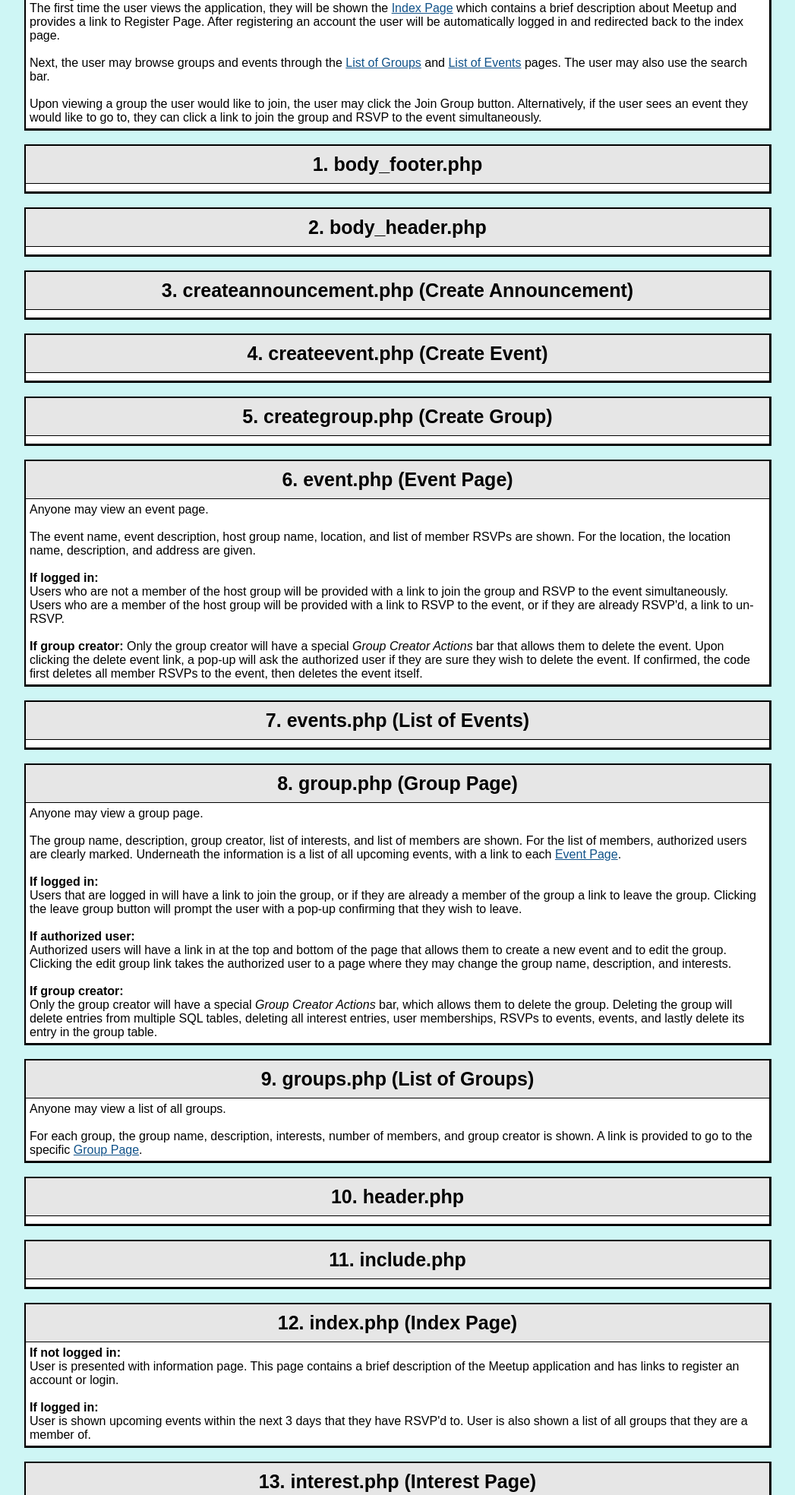
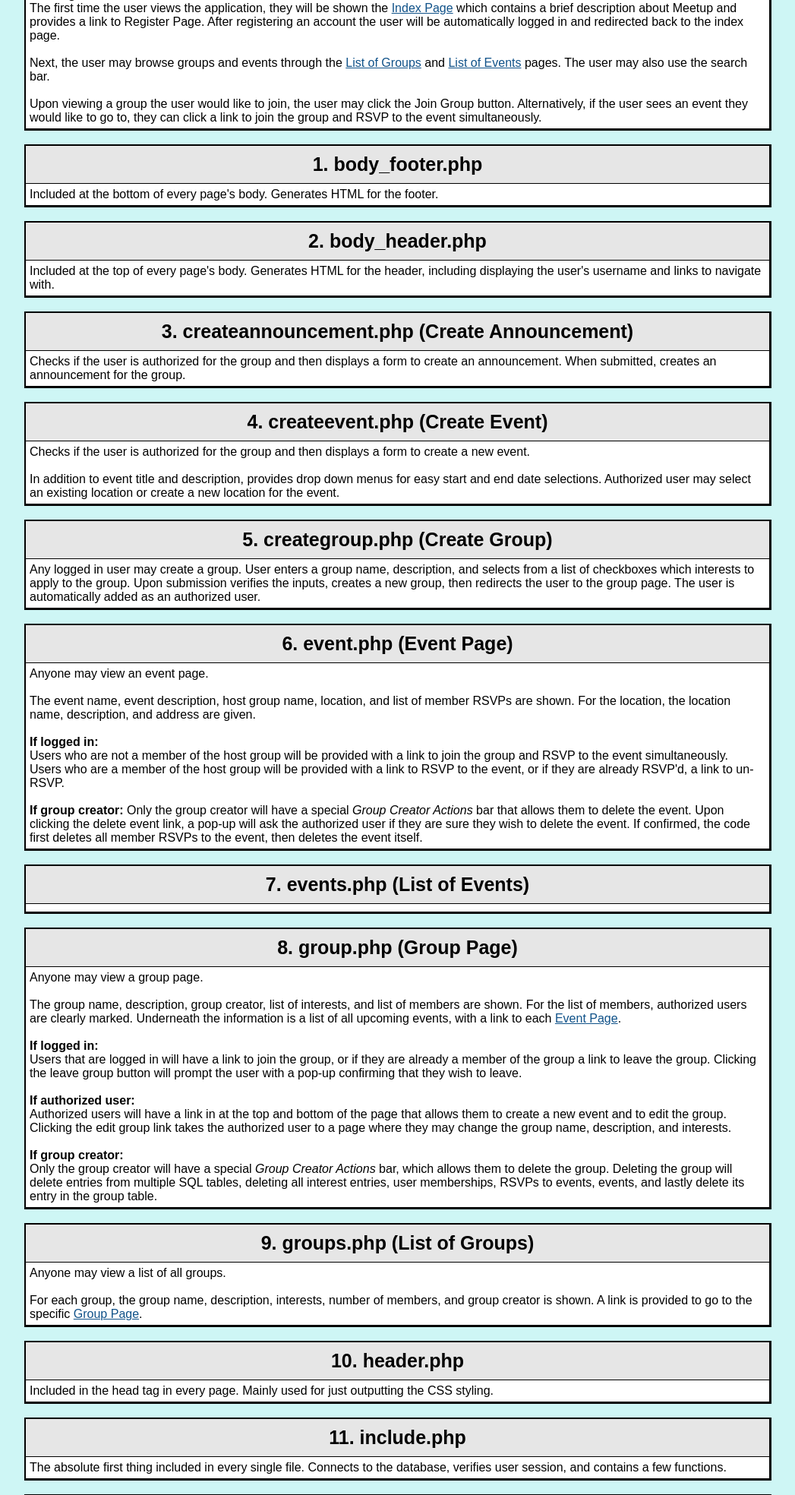
Before and after one commit to Andrew-Zarenberg/Meetup, a PHP site: page /readme.php in a window 1280 px wide. Shown: the part 914-2882 px from the top of the page at 76% size, without its empty margins (116-1163 px from the left). Run offline with PHP 8.4, Linux system fonts and the light colour scheme; lists and menus that the app fills with data are empty.

Commit message:
updated readme

```diff
--- a/readme.php
+++ b/readme.php
@@ -79,35 +79,37 @@
 		<table cellspacing="0">
 			<tr><th class="table_header" id="tab_body_footer">1. body_footer.php</th></tr>
 			<tr><td>
-
+				Included at the bottom of every page's body.  Generates HTML for the footer.
 			</tr></td>
 		</table><br />
 
 		<table cellspacing="0">
 			<tr><th class="table_header" id="tab_body_header">2. body_header.php</th></tr>
 			<tr><td>
-
+				Included at the top of every page's body.  Generates HTML for the header, including displaying the user's username and links to navigate with.
 			</tr></td>
 		</table><br />
 
 		<table cellspacing="0">
 			<tr><th class="table_header" id="tab_createannouncement">3. createannouncement.php (Create Announcement)</th></tr>
 			<tr><td>
-
+				Checks if the user is authorized for the group and then displays a form to create an announcement.  When submitted, creates an announcement for the group.
 			</tr></td>
 		</table><br />
 
 		<table cellspacing="0">
 			<tr><th class="table_header" id="tab_createevent">4. createevent.php (Create Event)</th></tr>
 			<tr><td>
-
+				Checks if the user is authorized for the group and then displays a form to create a new event.  <br /><br />
+				In addition to event title and description, provides drop down menus for easy start and end date selections.
+				Authorized user may select an existing location or create a new location for the event.
 			</tr></td>
 		</table><br />
 
 		<table cellspacing="0">
 			<tr><th class="table_header" id="tab_creategroup">5. creategroup.php (Create Group)</th></tr>
 			<tr><td>
-
+				Any logged in user may create a group.  User enters a group name, description, and selects from a list of checkboxes which interests to apply to the group.  Upon submission verifies the inputs, creates a new group, then redirects the user to the group page.  The user is automatically added as an authorized user.
 			</tr></td>
 		</table><br />
 
@@ -162,14 +164,14 @@
 		<table cellspacing="0">
 			<tr><th class="table_header" id="tab_header">10. header.php</th></tr>
 			<tr><td>
-
+				Included in the head tag in every page.  Mainly used for just outputting the CSS styling.
 			</tr></td>
 		</table><br />
 
 		<table cellspacing="0">
 			<tr><th class="table_header" id="tab_include">11. include.php</th></tr>
 			<tr><td>
-
+				The absolute first thing included in every single file.  Connects to the database, verifies user session, and contains a few functions.
 			</tr></td>
 		</table><br />
 
@@ -204,35 +206,36 @@
 		<table cellspacing="0">
 			<tr><th class="table_header" id="tab_login">15. login.php (Login)</th></tr>
 			<tr><td>
-
+				Presents a non-logged in user a form to enter their username and password.  When submitted, checks if it is a valid login, sets session variables, and redirects to the homepage.  If invalid login, generates error and prompts user to retry logging in.
 			</tr></td>
 		</table><br />
 
 		<table cellspacing="0">
 			<tr><th class="table_header" id="tab_logout">16. logout.php (Logout)</th></tr>
 			<tr><td>
-
+				Logs out a user and redirects to homepage.
 			</tr></td>
 		</table><br />
 
 		<table cellspacing="0">
 			<tr><th class="table_header" id="tab_readme">17. readme.php (README)</th></tr>
 			<tr><td>
-
+				Contains all of this information about each file and how to use Meetup that you are currently reading.
 			</tr></td>
 		</table><br />
 
 		<table cellspacing="0">
 			<tr><th class="table_header" id="tab_register">18. register.php (Register New Account)</th></tr>
 			<tr><td>
-
+				Displays a form for a non-logged in user to create a new account.  Upon form submission, verifies that the username does not already exist, two passwords match, and checks for a valid 5-digit zipcode.
 			</tr></td>
 		</table><br />
 
 		<table cellspacing="0">
 			<tr><th class="table_header" id="tab_search">19. search.php (Search Results Page)</th></tr>
 			<tr><td>
-
+				Upon submission of the search located at the top of every page, user will be brought to this page to display search results for groups and events.<br /><br />
+				Each match contains a match strength, which is either 5 stars, 4 stars, or 3 stars.  An <em>exact</em> match is 5 stars.  If the result <em>starts</em> or <em>ends</em> with the search, 4 stars.  If the result <em>contains</em> the search anywhere in the name, 3 stars.
 			</tr></td>
 		</table><br />
 
```
